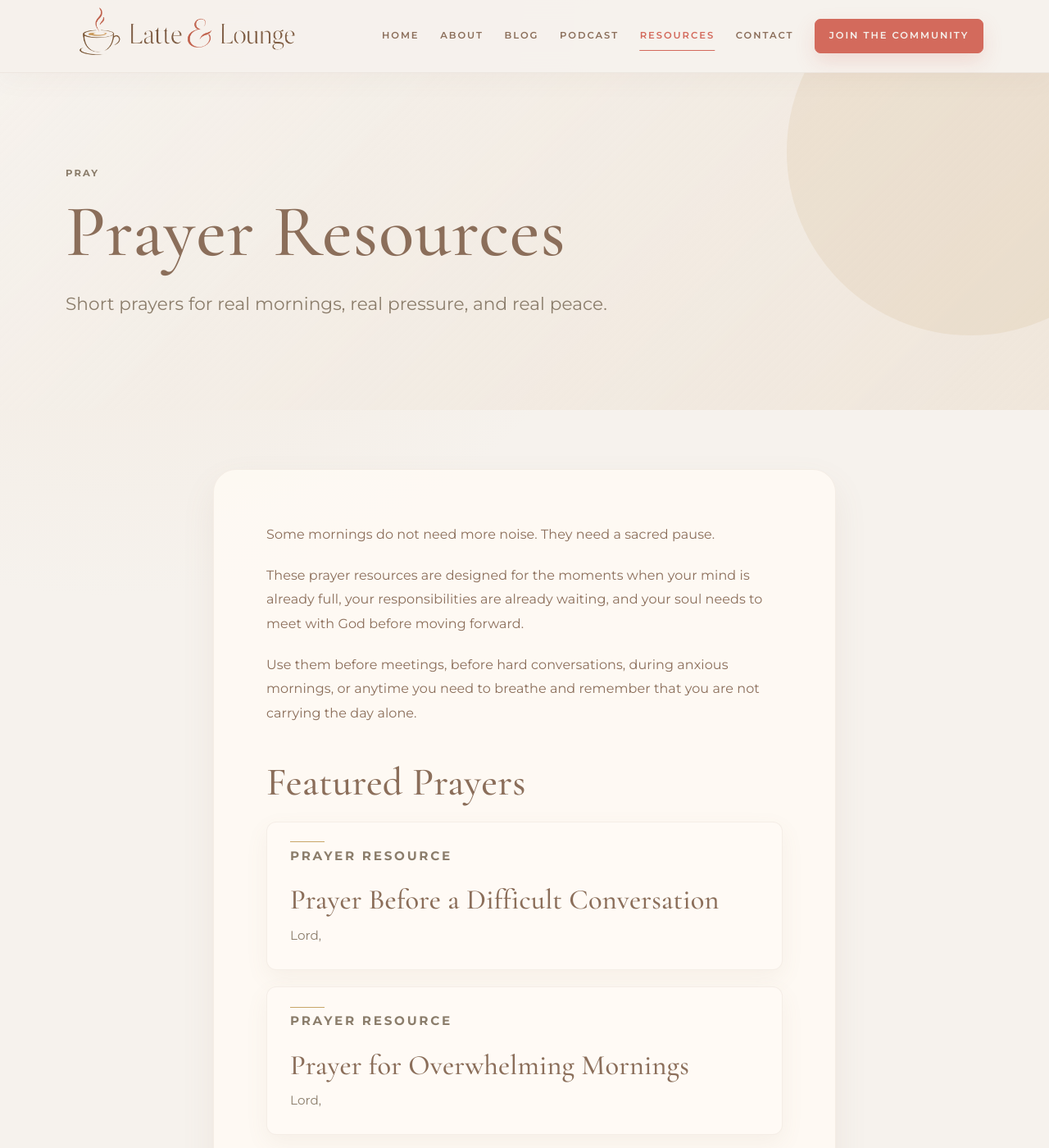
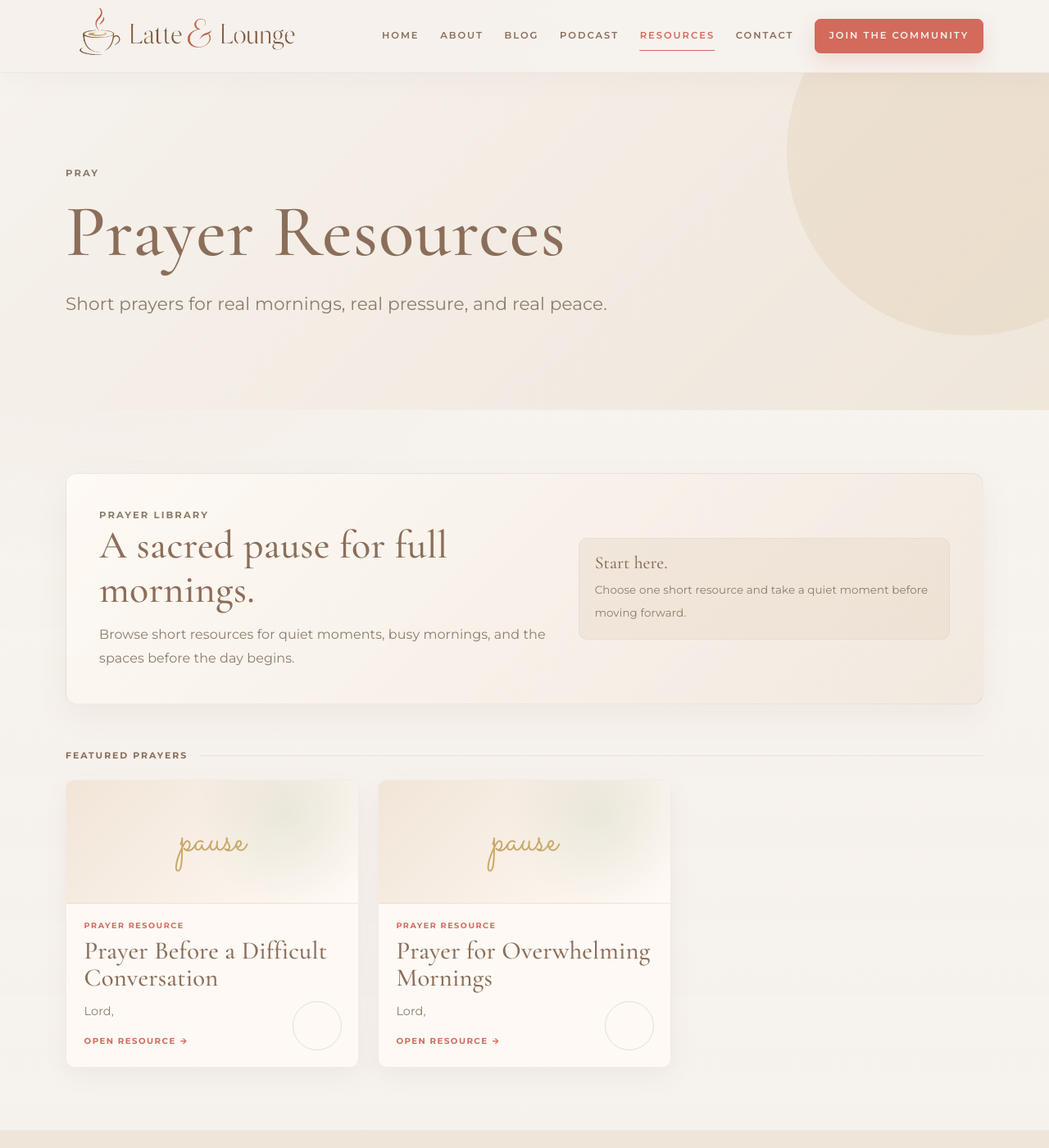
Before and after one commit to jeffthomasiii/latte-lounge-poc, a Jekyll site: the page built from docs/prayer-resources.md, in a window 1280 px wide and 1400 px high. Shown: the whole window at 82% size. Built offline with Jekyll 4.4.1, drawn with Linux system fonts in a browser that asks for light colours.

Commit message:
Refine prayer resources page card grid

```diff
--- a/docs/prayer-resources.md
+++ b/docs/prayer-resources.md
@@ -3,20 +3,37 @@ layout: page
 title: Prayer Resources
 eyebrow: "Pray"
 subtitle: "Short prayers for real mornings, real pressure, and real peace."
+content_width: wide
+collection_style: true
 ---
 
-Some mornings do not need more noise. They need a sacred pause.
+<div class="collection-feature-strip">
+  <div>
+    <p class="eyebrow">Prayer Library</p>
+    <h2>A sacred pause for full mornings.</h2>
+    <p>Browse short resources for quiet moments, busy mornings, and the spaces before the day begins.</p>
+  </div>
 
-These prayer resources are designed for the moments when your mind is already full, your responsibilities are already waiting, and your soul needs to meet with God before moving forward.
+  <div class="collection-feature-note">
+    <strong>Start here.</strong>
+    <span>Choose one short resource and take a quiet moment before moving forward.</span>
+  </div>
+</div>
 
-Use them before meetings, before hard conversations, during anxious mornings, or anytime you need to breathe and remember that you are not carrying the day alone.
+<p class="collection-section-label">Featured Prayers</p>
 
-## Featured Prayers
-
-{% for prayer in site.prayers %}
-<article class="listing-card">
-  <p class="eyebrow">Prayer Resource</p>
-  <h2><a href="{{ prayer.url | relative_url }}">{{ prayer.title }}</a></h2>
-  <p>{{ prayer.excerpt | strip_html | truncate: 180 }}</p>
-</article>
-{% endfor %}
+<div class="collection-grid prayer-grid">
+  {% for prayer in site.prayers %}
+    <a class="collection-card" href="{{ prayer.url | relative_url }}">
+      <div class="prayer-card-topper">
+        <span class="prayer-card-symbol">pause</span>
+      </div>
+      <div class="collection-card-body">
+        <span class="collection-card-kicker">Prayer Resource</span>
+        <h2>{{ prayer.title }}</h2>
+        <p>{{ prayer.excerpt | strip_html | truncate: 150 }}</p>
+        <span class="collection-card-link">Open Resource →</span>
+      </div>
+    </a>
+  {% endfor %}
+</div>
```
